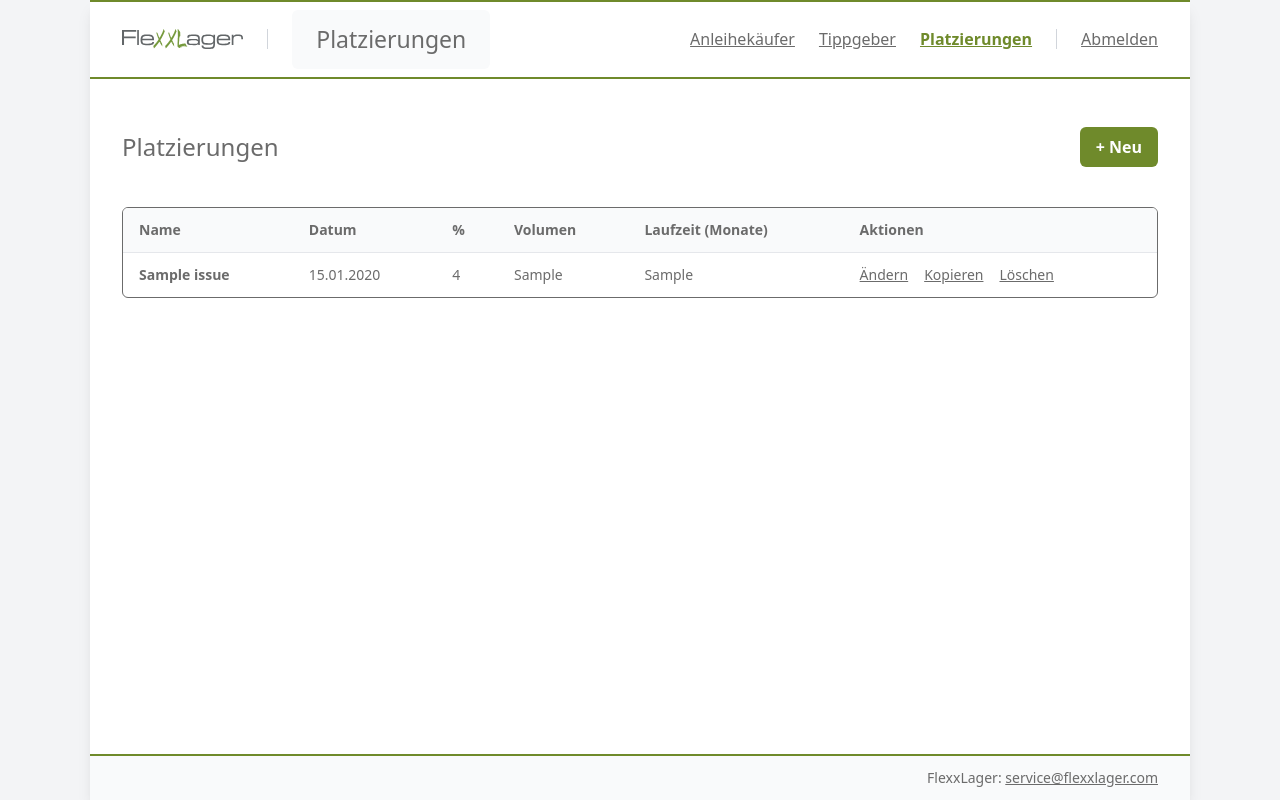
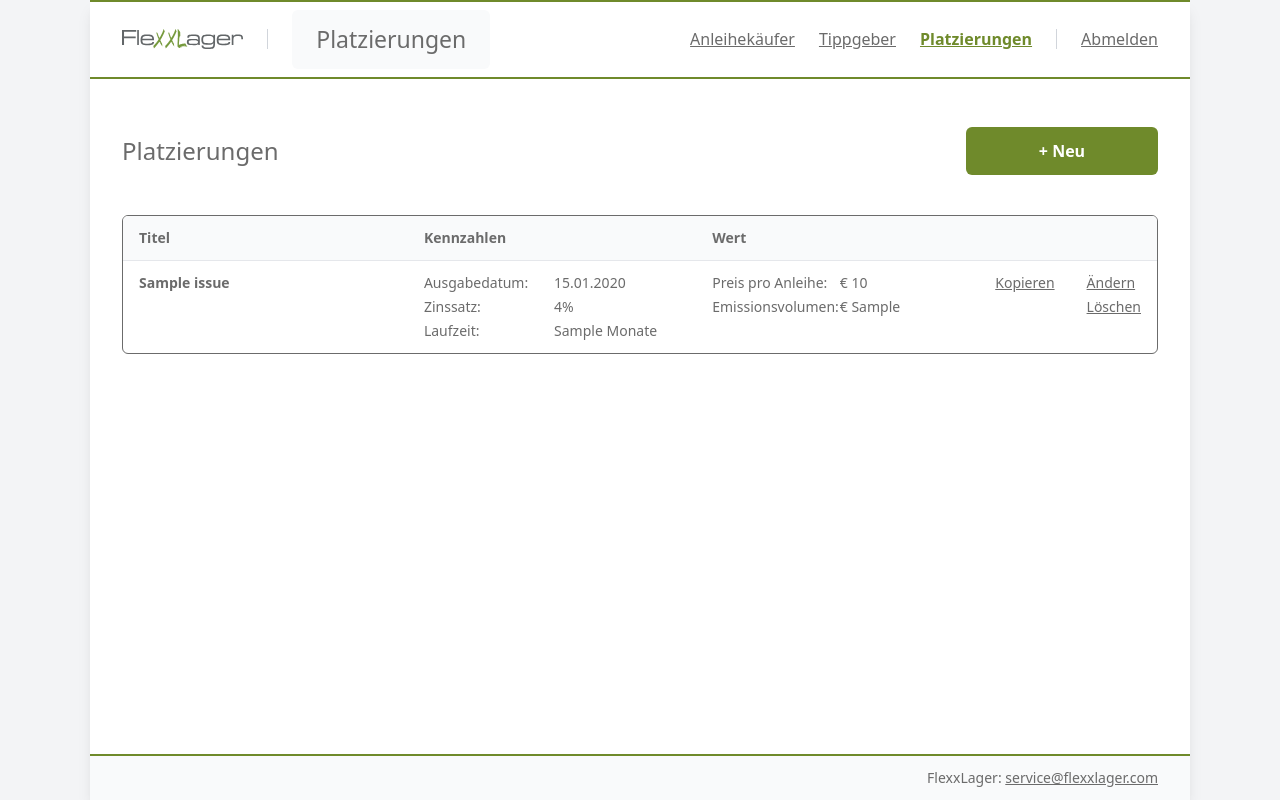
Before and after one commit to Yevhen-Yezerskyy/flexx-app, a Django app: template web/templates/app_panel_admin/issues_list.html in a window 1280 px wide. Run offline with Django 4.2, Linux system fonts and the light colour scheme; the template is opened without the code that fills it: most values are stand-ins (such as "Sample title", 1, 10 or a date in 2020); data that the repository does not hold is empty; parts of the project's set-up code (start-up, migrations or seed data) failed here and were passed over; some libraries are stand-ins or nearby versions.

Commit message:
emissions

```diff
--- a/web/templates/app_panel_admin/issues_list.html
+++ b/web/templates/app_panel_admin/issues_list.html
@@ -1,6 +1,6 @@
 {% extends "app_panel_admin/base.html" %}
-<!-- FILE: web/templates/app_panel_admin/issues_list.html  (новое — 2026-02-14)
-     PURPOSE: Таблица Platzierungen (BondIssue) + Ändern/Löschen(confirm)/Kopieren. -->
+<!-- FILE: web/templates/app_panel_admin/issues_list.html  (обновлено — 2026-02-14)
+     PURPOSE: Список эмиссий: колонки (Название / Показатели / Стоимость / Файлы / [actions]), действия через <br>, кнопка “+ Neu” как “Speichern”. -->
 {% block panel_where %}Platzierungen{% endblock %}
 {% block nav_issues_class %}text-[var(--accent)] font-semibold{% endblock %}
 
@@ -9,8 +9,9 @@
 <div class="flex items-center mb-10 mt-2">
   <div class="text-2xl">Platzierungen</div>
   <div class="flex-1"></div>
+
   <a href="{% url 'panel_admin_issues_create' %}"
-     class="rounded-md bg-[var(--accent)] text-white py-2 px-4 hover:brightness-110 transition font-semibold">
+     class="w-48 rounded-md bg-[var(--accent)] text-white py-3 hover:brightness-110 transition font-semibold text-center flex items-center justify-center">
     + Neu
   </a>
 </div>
@@ -19,51 +20,64 @@
   <table class="w-full text-sm">
     <thead class="bg-gray-50">
       <tr class="text-left">
-        <th class="px-4 py-3">Name</th>
-        <th class="px-4 py-3">Datum</th>
-        <th class="px-4 py-3">%</th>
-        <th class="px-4 py-3">Volumen</th>
-        <th class="px-4 py-3">Laufzeit (Monate)</th>
-        <th class="px-4 py-3">Aktionen</th>
+        <th class="px-4 py-3 w-[30%]">Titel</th>
+        <th class="px-4 py-3 w-[30%]">Kennzahlen</th>
+        <th class="px-4 py-3 w-[30%]">Wert</th>
+        <th class="px-4 py-3">&nbsp;</th>
+        <th class="px-4 py-3">&nbsp;</th>
       </tr>
     </thead>
+
     <tbody>
       {% for it in issues %}
-        <tr class="border-t border-gray-200">
+        <tr class="border-t border-gray-200 align-top">
           <td class="px-4 py-3">
             <div class="font-semibold">{{ it.title }}</div>
             {% if not it.active %}<div class="text-xs text-gray-500">inaktiv</div>{% endif %}
           </td>
-          <td class="px-4 py-3">{{ it.issue_date|date:"d.m.Y" }}</td>
-          <td class="px-4 py-3">{{ it.interest_rate }}</td>
-          <td class="px-4 py-3">{{ it.issue_volume }}</td>
-          <td class="px-4 py-3">{{ it.term_months }}</td>
+
           <td class="px-4 py-3">
-            <div class="flex items-center gap-4">
+            <div class="grid grid-cols-2 gap-1">
+                <div>Ausgabedatum:</div>
+                <div>{{ it.issue_date|date:"d.m.Y" }}</div>
+                <div>Zinssatz:</div>
+                <div>{{ it.interest_rate }}%</div>
+                <div>Laufzeit:</div>
+                <div> {{ it.term_months }} Monate</div>
+            </div>
+          </td>
+
+          <td class="px-4 py-3">
+            <div class="grid grid-cols-2 gap-1">
+              <div>Preis pro Anleihe:</div>
+              <div>€ {{ it.bond_price }}</div>
+              <div>Emissionsvolumen:</div>
+              <div>€ {{ it.issue_volume_fmt }}</div>
+            </div>
+          </td>
+          <td class="px-4 py-3">
               <a class="underline hover:text-[var(--accent)] transition"
-                 href="{% url 'panel_admin_issues_edit' it.id %}">
-                Ändern
-              </a>
+                   href="{% url 'panel_admin_issues_create' %}?copy={{ it.id }}">Kopieren</a><br>
+          </td>
 
+          <td class="px-4 py-3 whitespace-nowrap">
             <a class="underline hover:text-[var(--accent)] transition"
-                 href="{% url 'panel_admin_issues_create' %}?copy={{ it.id }}">
-                Kopieren
-              </a>
+               href="{% url 'panel_admin_issues_edit' it.id %}">Ändern</a><br>
 
             <form method="post"
                   action="{% url 'panel_admin_issues_delete' it.id %}"
                   onsubmit="return confirm('Wirklich löschen?');">
               {% csrf_token %}
-                <button type="submit" class="underline hover:text-red-600 transition">
+              <button type="submit" class="underline hover:text-red-600 transition mt-1">
                 Löschen
               </button>
             </form>
-            </div>
           </td>
         </tr>
+
       {% empty %}
         <tr>
-          <td class="px-4 py-10 text-gray-500" colspan="6">Noch keine Platzierungen.</td>
+          <td class="px-4 py-10 text-gray-500" colspan="5">Noch keine Platzierungen.</td>
         </tr>
       {% endfor %}
     </tbody>
```
Also changed, not shown: web/app_panel_admin/views/issues.py (+43 -20 lines), web/flexx/models.py (+12 -7 lines), web/templates/app_panel_admin/issues_form.html (+18 -19 lines). Lines whose indentation alone changed are shown as unchanged.
